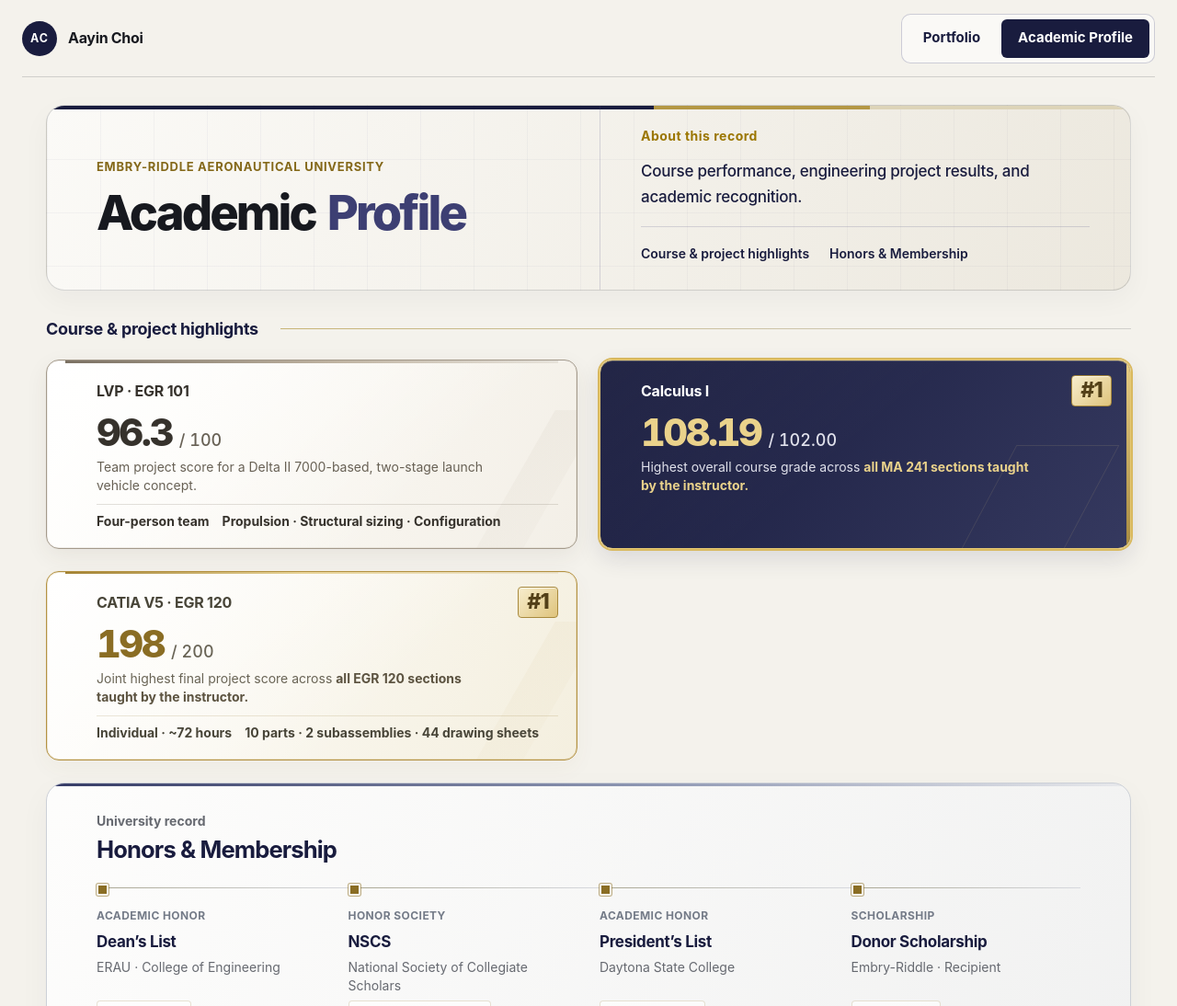
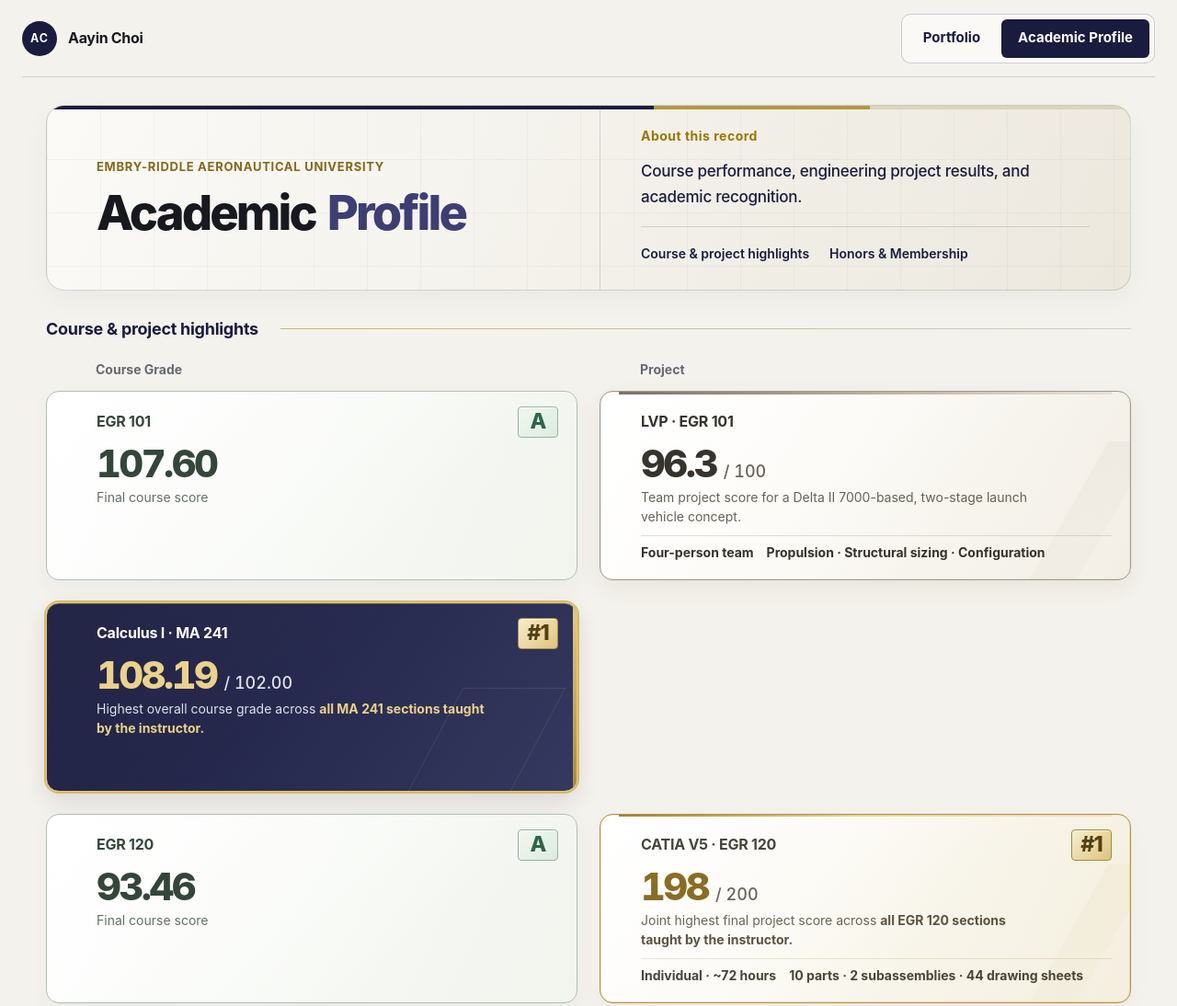
Before and after one commit to AayinChoi/AayinChoi.github.io, a plain HTML site: page academic-profile.html in a window 1280 px wide. Shown: the top 1094 px of the page at 92% size. Drawn offline with Linux system fonts and the light colour scheme.

Commit message:
Add files via upload

```diff
--- a/academic-profile.html
+++ b/academic-profile.html
@@ -42,9 +42,27 @@
       <div class="academic-section-heading" id="course-achievements">
         <h2>Course &amp; project highlights</h2>
       </div>
+      <div class="profile-record-columns" aria-hidden="true">
+        <span>Course Grade</span>
+        <span>Project</span>
+      </div>
       <ol class="profile-records" aria-label="Academic achievements, honors and membership">
-        <li class="profile-milestone profile-milestone-project" id="egr101-record">
+        <li class="profile-milestone profile-milestone-course profile-course-card" id="egr101-course-record">
+          <a class="profile-milestone-link" href="egr101-course.html" aria-label="View EGR 101 course grade">
+            <p class="profile-card-kind">Course Grade</p>
+            <div class="profile-milestone-title">
+              <h3>EGR 101</h3>
+              <span class="profile-standing profile-grade" aria-label="Final letter grade A">A</span>
+            </div>
+            <div class="profile-milestone-main">
+              <p class="profile-milestone-score">107.60</p>
+              <p class="profile-milestone-context">Final course score</p>
+            </div>
+          </a>
+        </li>
+        <li class="profile-milestone profile-project-card profile-milestone-project" id="egr101-record">
           <a class="profile-milestone-link" href="launch-vehicle.html" aria-label="View LVP · EGR 101 project">
+            <p class="profile-card-kind">Project</p>
             <div class="profile-milestone-title">
               <h3>LVP · EGR 101</h3>
             </div>
@@ -58,10 +76,11 @@
             </p>
           </a>
         </li>
-        <li class="profile-milestone profile-milestone-math" id="calculus-record">
+        <li class="profile-milestone profile-course-card profile-milestone-math" id="calculus-record">
           <a class="profile-milestone-link" href="calculus-i.html" aria-label="View Calculus I record">
+            <p class="profile-card-kind">Course Grade</p>
             <div class="profile-milestone-title">
-              <h3>Calculus I</h3>
+              <h3>Calculus I · MA 241</h3>
               <span class="profile-standing" aria-label="Rank number one across all sections taught by the instructor">#1</span>
             </div>
             <div class="profile-milestone-main">
@@ -70,8 +89,22 @@
             </div>
           </a>
         </li>
-        <li class="profile-milestone profile-milestone-catia" id="catia-record">
+        <li class="profile-milestone profile-milestone-course profile-course-card" id="egr120-course-record">
+          <a class="profile-milestone-link" href="egr120-course.html" aria-label="View EGR 120 course grade">
+            <p class="profile-card-kind">Course Grade</p>
+            <div class="profile-milestone-title">
+              <h3>EGR 120</h3>
+              <span class="profile-standing profile-grade" aria-label="Final letter grade A">A</span>
+            </div>
+            <div class="profile-milestone-main">
+              <p class="profile-milestone-score">93.46</p>
+              <p class="profile-milestone-context">Final course score</p>
+            </div>
+          </a>
+        </li>
+        <li class="profile-milestone profile-project-card profile-milestone-catia" id="catia-record">
           <a class="profile-milestone-link" href="catia-v5.html" aria-label="View CATIA V5 · EGR 120 project">
+            <p class="profile-card-kind">Project</p>
             <div class="profile-milestone-title">
               <h3>CATIA V5 · EGR 120</h3>
               <span class="profile-standing" aria-label="Joint rank number one across all sections taught by the instructor">#1</span>
--- a/styles.css
+++ b/styles.css
@@ -2922,6 +2922,58 @@ figcaption { margin-top: 13px; color: var(--muted); font-size: 0.86rem; }
   .profile-milestone:nth-child(even) .profile-milestone-link { padding: 16px 24px; }
 }
 
+/* Course results and projects stay paired by subject. */
+.profile-record-columns {
+  display: grid;
+  grid-template-columns: repeat(2, minmax(0, 1fr));
+  gap: 24px;
+  margin-bottom: 12px;
+  color: var(--muted);
+  font-size: 0.875rem;
+  font-weight: 650;
+}
+.profile-record-columns > span:first-child { padding-left: clamp(32px, 4.5vw, 54px); }
+.profile-record-columns > span:last-child { padding-left: 44px; }
+.profile-records > .profile-course-card { grid-column: 1 / 7; }
+.profile-records > .profile-project-card { grid-column: 7 / -1; }
+.profile-records > .profile-milestone.profile-course-card,
+.profile-records > .profile-milestone.profile-project-card { padding: 0; }
+.profile-records > .profile-course-card .profile-milestone-link { padding-left: clamp(32px, 4.5vw, 54px); }
+.profile-records > .profile-project-card .profile-milestone-link { padding-left: 44px; }
+.profile-card-kind { display: none; }
+.profile-milestone-course {
+  border-color: #aebfb3;
+  background: linear-gradient(135deg, #fff, rgba(255,255,255,0) 70%), linear-gradient(115deg, #fcfdfb, #f1f5ee);
+  box-shadow: 0 8px 24px rgba(52,77,58,0.045), inset 0 1px 0 #fff;
+  color: #34463a;
+}
+.profile-milestone-course .profile-milestone-context { color: #637066; }
+.profile-grade {
+  display: grid;
+  place-items: center;
+  min-width: 44px;
+  min-height: 34px;
+  padding: 2px 8px;
+  border: 1px solid #95b49e;
+  border-radius: 4px;
+  background: linear-gradient(135deg, #f2f8ef, #dcebdc);
+  box-shadow: inset 0 1px 0 rgba(255,255,255,0.75);
+  color: #2f6547;
+  font-size: 1.45rem;
+}
+.course-detail { min-height: calc(100vh - 140px); padding-block: 56px; }
+.course-detail .eyebrow { margin: 0 0 14px; }
+.course-detail h1 { margin: 0; color: var(--navy-deep); font-size: clamp(2.5rem, 6vw, 4rem); line-height: 1.1; letter-spacing: -0.05em; }
+@media (max-width: 620px) {
+  .profile-record-columns { display: none; }
+  .profile-records > .profile-course-card,
+  .profile-records > .profile-project-card { grid-column: auto; }
+  .profile-records > .profile-course-card .profile-milestone-link,
+  .profile-records > .profile-project-card .profile-milestone-link { padding: 16px 24px; }
+  .profile-card-kind { display: block; margin: 0 0 8px; color: inherit; font-size: 0.875rem; font-weight: 500; line-height: 1.4; opacity: 0.8; }
+  .course-detail { padding-block: 36px; }
+}
+
 @media (prefers-reduced-motion: reduce) {
   html { scroll-behavior: auto; }
   *, *::before, *::after { animation-duration: 0.01ms !important; animation-iteration-count: 1 !important; transition-duration: 0.01ms !important; }
```
Also changed, not shown: egr101-course.html (added, +27 -0 lines), egr120-course.html (added, +27 -0 lines).
